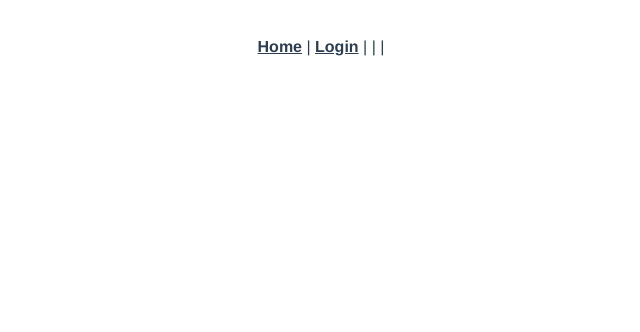
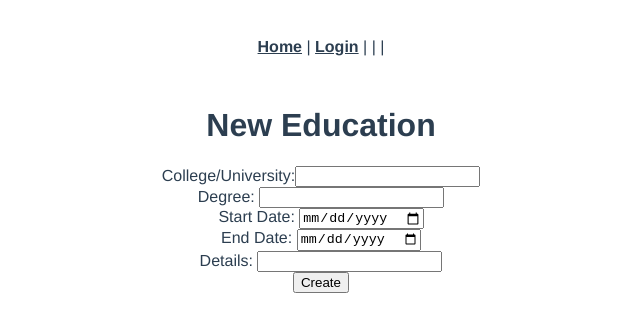
Before and after one commit to danimal-crossing/student-portal, a Vue app: page /educations/new in a window 1280 px wide. Shown: the top 332 px of the page, without its empty margins (319-959 px from the left). Built offline with nearby package versions, Linux system fonts and the light colour scheme.

Commit message:
adds education create

```diff
--- a/src/router/index.js
+++ b/src/router/index.js
@@ -7,6 +7,7 @@ import ResumesShow from "../views/ResumesShow.vue";
 import CapstonesShow from "../views/CapstonesShow.vue";
 import ResumesEdit from '../views/ResumesEdit.vue';
 import CapstonesEdit from "../views/CapstonesEdit.vue";
+import EducationsNew from "../views/EducationsNew.vue";
 
 Vue.use(VueRouter);
 
@@ -46,6 +47,11 @@ const routes = [
     name: "capstones-edit",
     component: CapstonesEdit,
   },
+  {
+    path: "/educations/new",
+    name: "educations-new",
+    component: EducationsNew,
+  },
 ];
 
 const router = new VueRouter({
--- /dev/null
+++ b/src/views/EducationsNew.vue
@@ -0,0 +1,71 @@
+
+<template>
+  <div class="education-create">
+
+      <h1>New Education</h1>
+       <ul>
+        <li class="text-danger" v-for="error in errors">{{ error }}</li>
+      </ul>
+      <form v-on:submit.prevent="newEducation()">
+        <div class="form-group">
+          <label>College/University:</label>
+          <input type="text" class="form-control" v-model="education.university_name">
+        </div>
+        <div class="form-group">
+          <label>Degree: </label>
+          <input type="text" class="form-control" v-model="education.degree">
+        </div>
+        <div class="form-group">
+          <label>Start Date: </label>
+          <input type="date" class="form-control" v-model="education.start_date">
+        </div>
+        <div class="form-group">
+          <label>End Date: </label>
+          <input type="date" class="form-control" v-model="education.end_date">
+        </div>
+        <div class="form-group">
+          <label>Details: </label>
+          <input type="text" class="form-control" v-model="education.details">
+        </div>
+        <input type="submit" class="btn btn-primary" value="Create">
+      </form>
+
+    </div>
+</template>
+
+
+<script>
+import axios from "axios";
+export default {
+  data: function () {
+    return {
+      errors: [],
+      student: {},
+      education: {},
+      student_id: localStorage.getItem("student_id"),
+    };
+  },
+  created: function () {},
+  methods: {
+    newEducation: function () {
+      var params = {
+        university_name: this.education.university_name,
+        degree: this.education.degree,
+        start_date: this.education.start_date,
+        end_date: this.education.end_date,
+        details: this.education.details,
+      };
+      axios
+        .post(`/api/educations`, params)
+        .then((response) => {
+          console.log(response.data);
+          this.$router.push("/resume");
+        })
+        .catch((error) => {
+          this.error = error.response.data.errors;
+          console.log(this.error);
+        });
+    },
+  },
+};
+</script>
--- a/src/views/ResumesEdit.vue
+++ b/src/views/ResumesEdit.vue
@@ -116,11 +116,11 @@
           </div>
           <div class="form-group">
             <label>Start Date: </label>
-            <input type="text" class="form-control" v-model="education.start_date">
+            <input type="date" class="form-control" v-model="education.start_date">
           </div>
           <div class="form-group">
             <label>End Date: </label>
-            <input type="text" class="form-control" v-model="education.end_date">
+            <input type="date" class="form-control" v-model="education.end_date">
           </div>
           <div class="form-group">
             <label>Details: </label>
@@ -129,6 +129,7 @@
           <input type="submit" class="btn btn-primary" value="update">
         </form>
       </div>
+      <router-link to="/educations/new">Create New Education</router-link>
 
     </div>
 </template>
```
